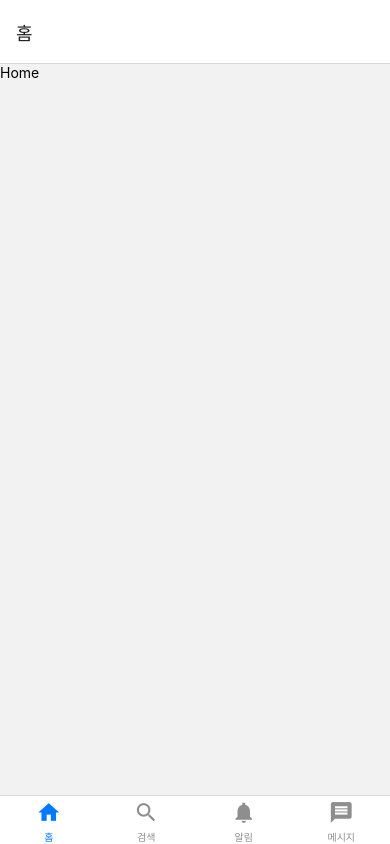
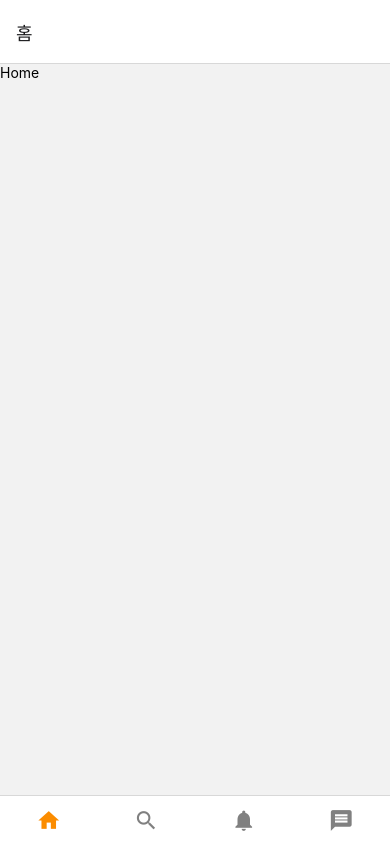
Before and after one commit to wannabefrontdeveloper/LearnReactNativeNavigation, a React Native app: screen / in a window 390 px wide. Built offline with nearby package versions, Linux system fonts and the light colour scheme.

Commit message:
코드수정 하단 탭 네비게이터의 tabBarOptions 속성이 더 이상 권장되지 않기 때문에 대신 screenOptions로 옵션을 이동해야해서 screenOptions를 사용하여 각 탭에 대한 공통된 옵션을 설정하였습니다.

```diff
--- a/App.js
+++ b/App.js
@@ -9,12 +9,15 @@ const Tab = createBottomTabNavigator();
 function HomeScreen({navigation}) {
   return <Text>Home</Text>;
 }
+
 function SearchScreen({navigation}) {
   return <Text>Search</Text>;
 }
+
 function NotificationScreen({navigation}) {
   return <Text>Notification</Text>;
 }
+
 function MessageScreen({navigation}) {
   return <Text>Message</Text>;
 }
@@ -22,46 +25,47 @@ function MessageScreen({navigation}) {
 function App() {
   return (
     <NavigationContainer>
-      <Tab.Navigator initialRouteName="Home">
+      <Tab.Navigator
+        initialRouteName="Home"
+        screenOptions={({route}) => ({
+          tabBarIcon: ({color, size}) => {
+            let iconName;
+
+            if (route.name === 'Home') {
+              iconName = 'home';
+            } else if (route.name === 'Search') {
+              iconName = 'search';
+            } else if (route.name === 'Notification') {
+              iconName = 'notifications';
+            } else if (route.name === 'Message') {
+              iconName = 'message';
+            }
+
+            return <Icon name={iconName} color={color} size={size} />;
+          },
+          tabBarActiveTintColor: '#fb8c00',
+          tabBarInactiveTintColor: 'gray',
+          tabBarShowLabel: false,
+        })}>
         <Tab.Screen
           name="Home"
           component={HomeScreen}
-          options={{
-            title: '홈',
-            tabBarIcon: ({color, size}) => (
-              <Icon name="home" color={color} size={size} />
-            ),
-          }}
+          options={{title: '홈'}}
         />
         <Tab.Screen
           name="Search"
           component={SearchScreen}
-          options={{
-            title: '검색',
-            tabBarIcon: ({color, size}) => (
-              <Icon name="search" color={color} size={size} />
-            ),
-          }}
+          options={{title: '검색'}}
         />
         <Tab.Screen
           name="Notification"
           component={NotificationScreen}
-          options={{
-            title: '알림',
-            tabBarIcon: ({color, size}) => (
-              <Icon name="notifications" color={color} size={size} /> // 수정된 부분
-            ),
-          }}
+          options={{title: '알림'}}
         />
         <Tab.Screen
           name="Message"
           component={MessageScreen}
-          options={{
-            title: '메시지',
-            tabBarIcon: ({color, size}) => (
-              <Icon name="message" color={color} size={size} /> // 수정된 부분
-            ),
-          }}
+          options={{title: '메시지'}}
         />
       </Tab.Navigator>
     </NavigationContainer>
```
